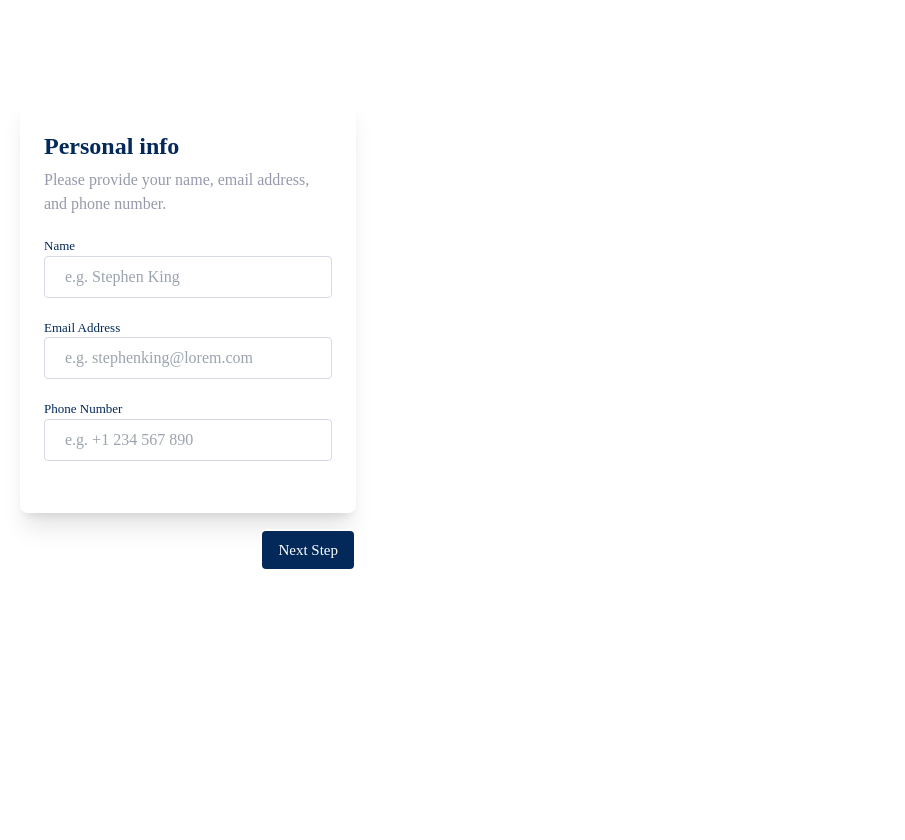
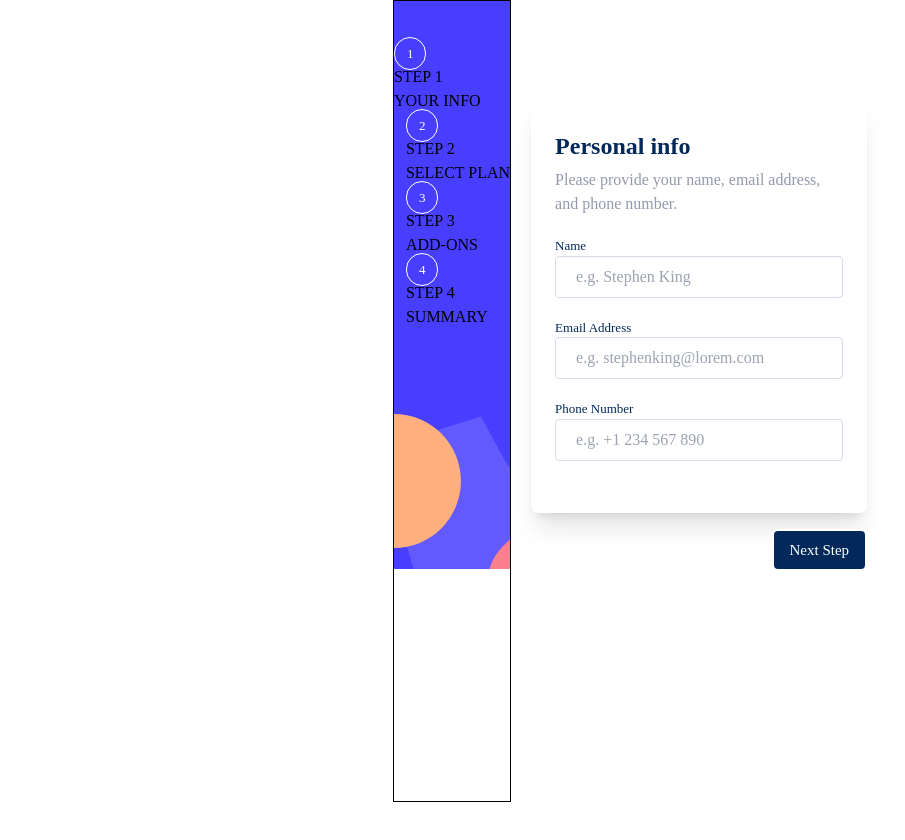
Before and after one commit to wx-it/multi-step-form, a React (Create React App) app: page / in a window 1280 px wide. Shown: the top 840 px of the page, without its empty margins (0-905 px from the left). Before the commit the page ends 800 px from the top, so only its background shows below. Built offline with nearby package versions, Linux system fonts and the light colour scheme.

Commit message:
display desktop steps

```diff
--- a/src/App.jsx
+++ b/src/App.jsx
@@ -119,11 +119,11 @@ function changeNumColor(){
 }
 
   return (
-    <div className="relative">
-      <div>
+    <div className="relative md:flex md:justify-center ">
+      <div className="md:bg-desktopSidebar border md:auto md:bg-no-repeat">
       <SideBar color={color} />
       </div>
-      <div className="absolute top-24 mx-5">
+      <div className="absolute top-24 mx-5 md:relative">
       <Routes>
       <Route path="/" element={<Step1 changeNumColor={changeNumColor} />} />
       <Route path="/step2" element={<Step2 time={time} toggle={toggle} boxes={boxes} toggleBoxes={toggleBoxes} />} />
--- a/src/components/SideBar.jsx
+++ b/src/components/SideBar.jsx
@@ -1,4 +1,4 @@
-import { useState } from "react"
+import { useState, useEffect } from "react"
 
 const SideBar = ({color}) => {
 
@@ -8,34 +8,54 @@ const SideBar = ({color}) => {
   const numbers = [
     {
     n: 1,
+    desktopStep: "STEP 1",
+    desktopStepName : "YOUR INFO",
     on: false
   },
   {
     n: 2,
+    desktopStep: "STEP 2",
+    desktopStepName : "SELECT PLAN",
     on: false
   },
   {
    n: 3,
+   desktopStep: "STEP 3",
+   desktopStepName : "ADD-ONS",
    on: false
   },
   {
     n: 4,
+    desktopStep: "STEP 4",
+    desktopStepName : "SUMMARY",
     on: false
   }
 ]
+
+const [width, setWidth] = useState(window.innerWidth);
+function getWidth(){
+  setWidth(window.innerWidth);
+}
+
+useEffect(() => {
+  window.addEventListener("resize", getWidth);
+  return () => window.removeEventListener("resize", getWidth);
+});
+
   let getN = numbers.map(item => {
     return(
       <div key={item.n} >
-    <span
+    <span onClick={getWidth}
     className='border-White border rounded-full py-2 px-3 text-White text-bold text-sm font-medium'
     > {item.n} </span>
+    {width >= 500 ? <div> <p> {item.desktopStep} </p> <p> {item.desktopStepName} </p> </div> : null }
   </div>
     )
   })
 
   return (
-    <div className='bg-sidebar h-screen w-full bg-no-repeat'>
-  <div className='flex justify-center pt-10 space-x-3'>
+    <div className='bg-mobileSidebar h-screen w-full bg-no-repeat md:bg-none'>
+  <div className='flex justify-center pt-10 space-x-3 md:flex-col md:justify-between md:items-start '>
   {getN}
   </div>
 </div>
```
